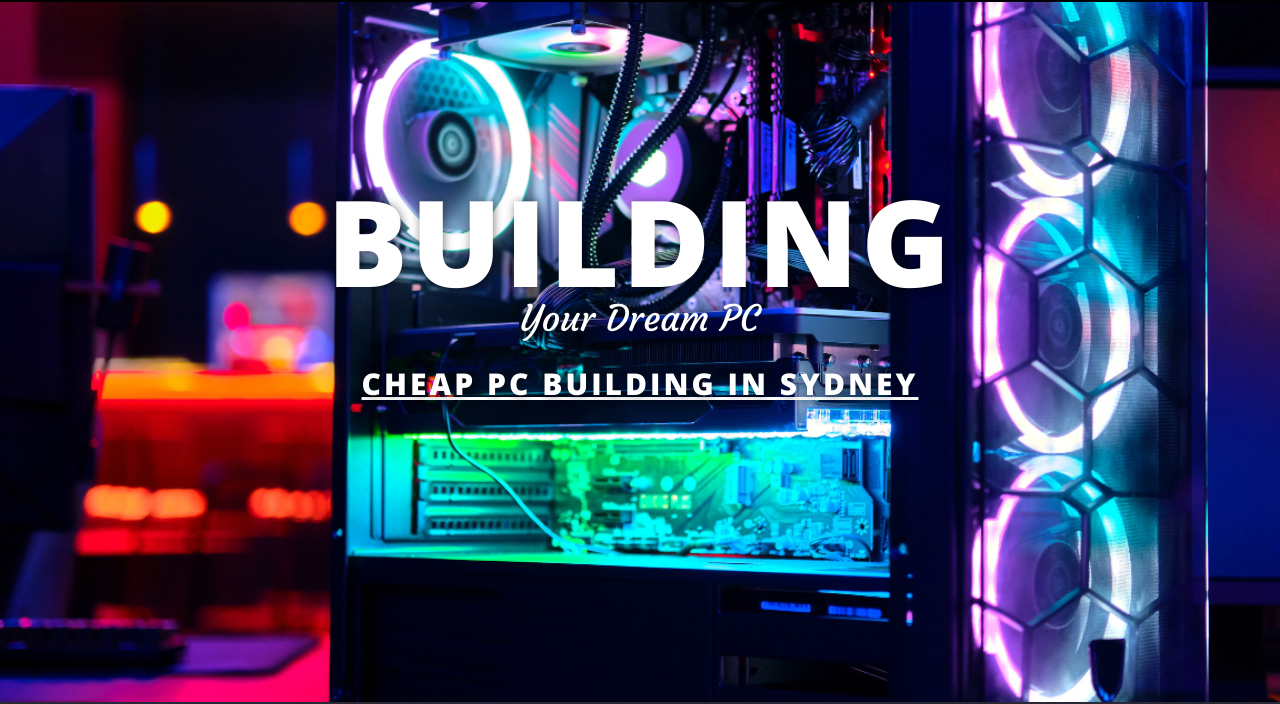
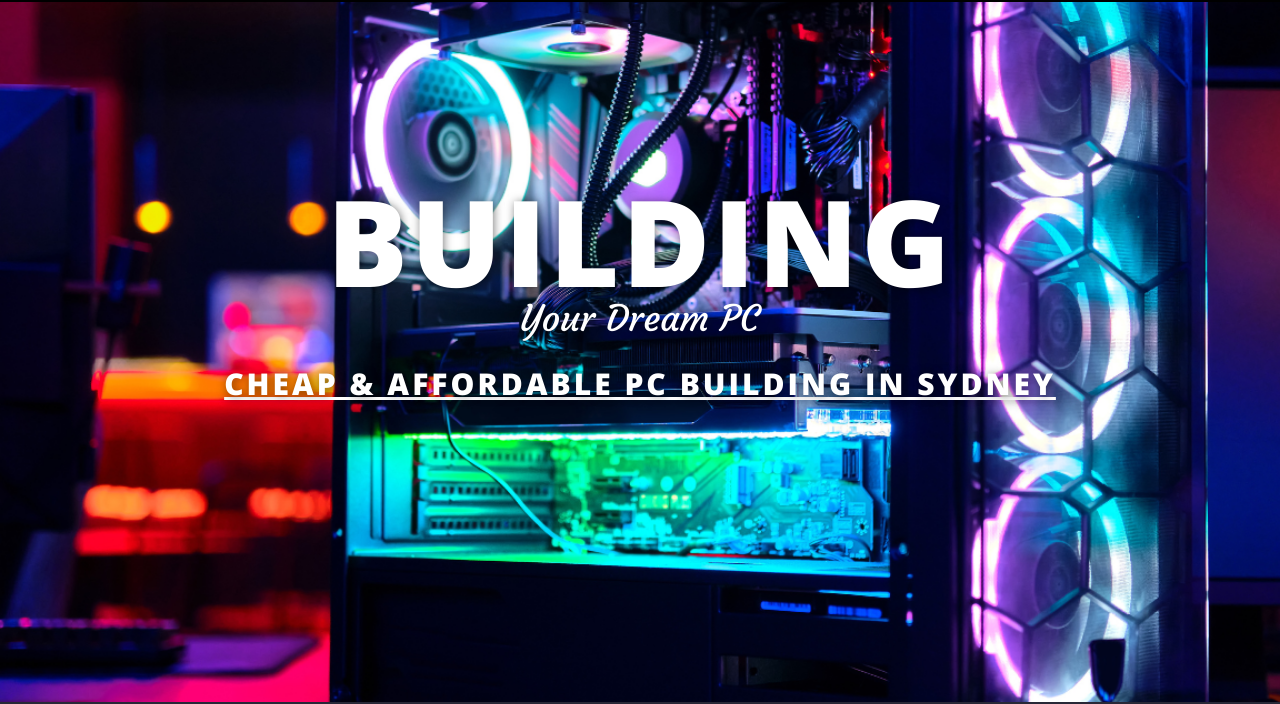
Before and after one commit to sparkpcsau/sparkpcsau.github.io, a plain HTML site: page index.html in a window 1280 px wide. Shown: the part 98-802 px from the top of the page. Drawn offline with nearby package versions, Linux system fonts and the light colour scheme.

Commit message:
Update index.html

```diff
--- a/index.html
+++ b/index.html
@@ -57,7 +57,7 @@
                     <h1 class="title">Building</h1>
                     <h2 class="subtitle">Your Dream PC</h2>
                     <br><br>
-                    <h2 class="minititle">Cheap PC Building In Sydney</h2>
+                    <h2 class="minititle">Cheap & Affordable PC Building In Sydney</h2>
                 </div>
             </div>
         </div>
```
